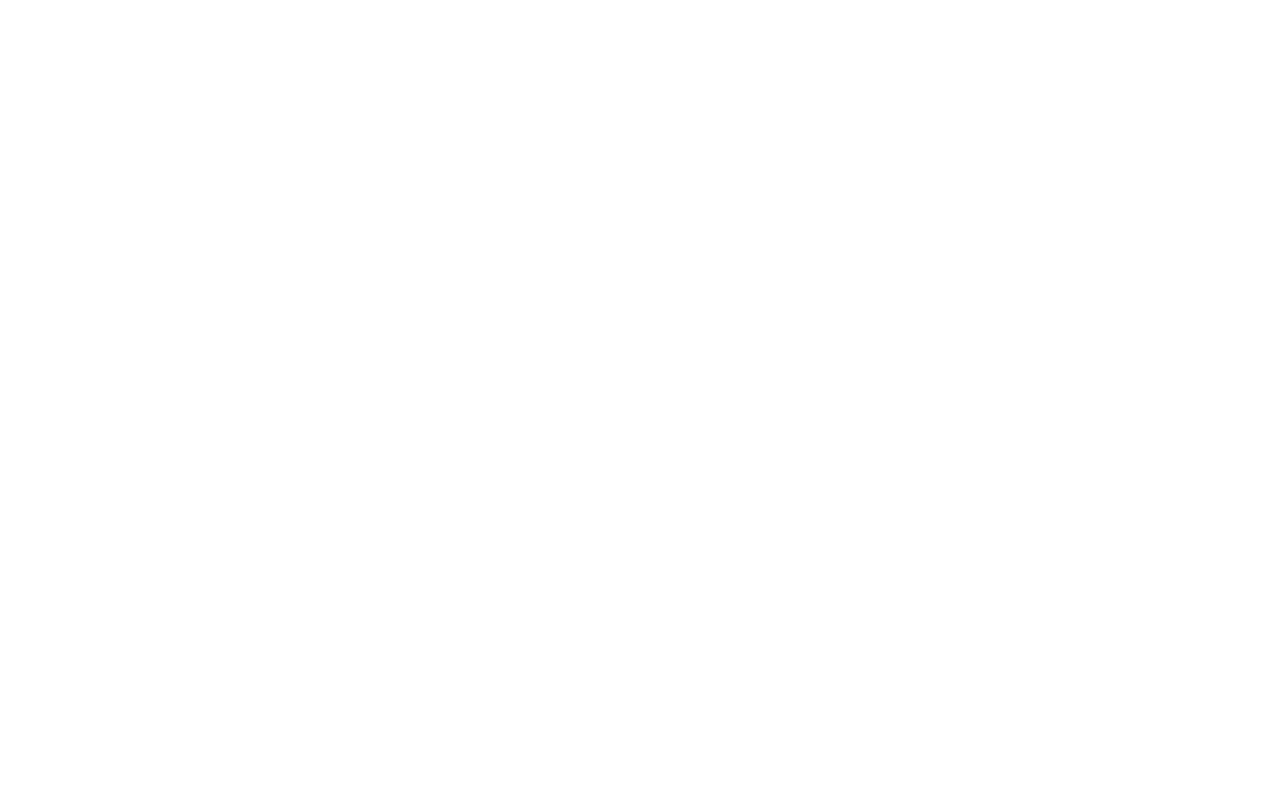
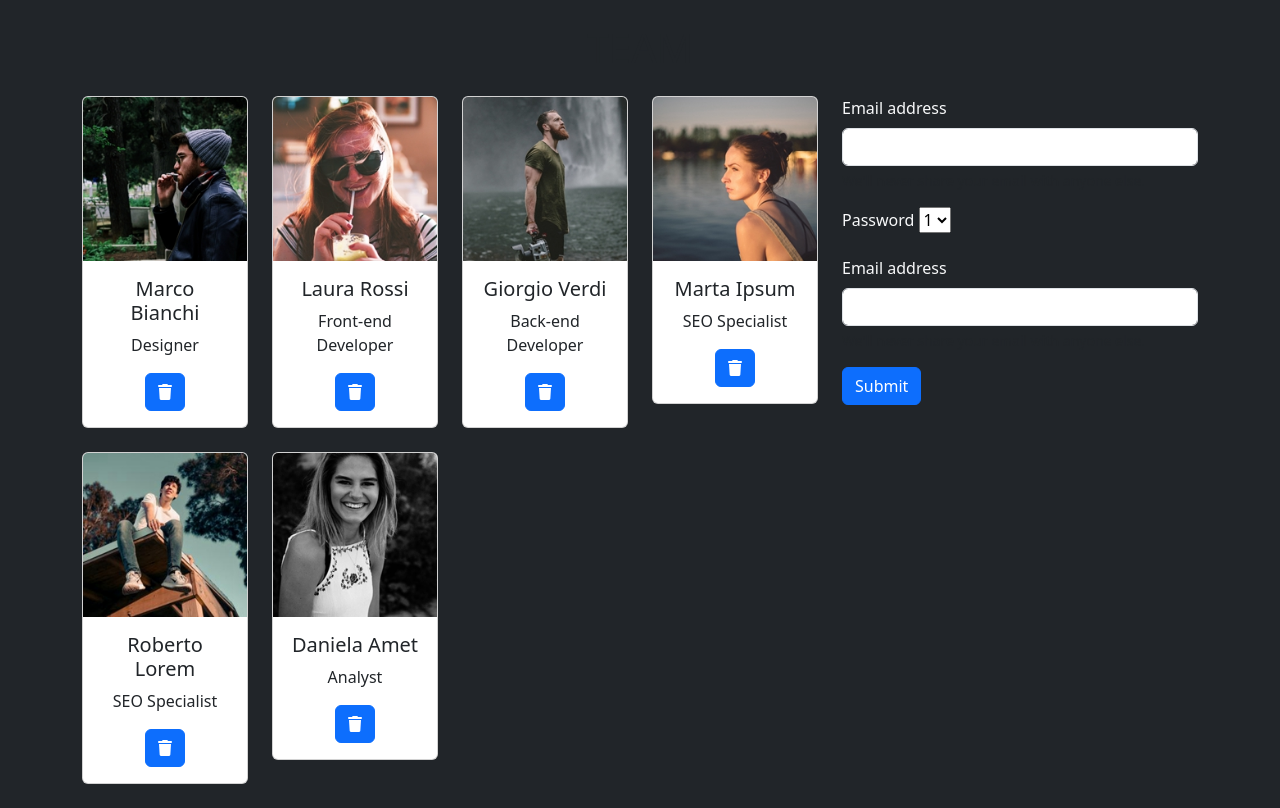
Before and after one commit to Simone-Fratini/js-our-team, a plain HTML site: page index.html in a window 1280 px wide. Drawn offline with nearby package versions, Linux system fonts and the light colour scheme.

Commit message:
added card and delete

```diff
--- a/index.html
+++ b/index.html
@@ -1,11 +1,72 @@
 <!DOCTYPE html>
 <html lang="en">
+
 <head>
     <meta charset="UTF-8">
     <meta name="viewport" content="width=device-width, initial-scale=1.0">
-    <title>Document</title>
+    <title>Team</title>
+    <link rel="stylesheet" href="https://cdnjs.cloudflare.com/ajax/libs/font-awesome/6.6.0/css/all.min.css"
+        integrity="sha512-Kc323vGBEqzTmouAECnVceyQqyqdsSiqLQISBL29aUW4U/M7pSPA/gEUZQqv1cwx4OnYxTxve5UMg5GT6L4JJg=="
+        crossorigin="anonymous" referrerpolicy="no-referrer" />
+
+    <link href="https://cdn.jsdelivr.net/npm/bootstrap@5.3.3/dist/css/bootstrap.min.css" rel="stylesheet"
+        integrity="sha384-QWTKZyjpPEjISv5WaRU9OFeRpok6YctnYmDr5pNlyT2bRjXh0JMhjY6hW+ALEwIH" crossorigin="anonymous">
+    <script type="module" src="script.js"></script>
 </head>
-<body>
+
+<body class="bg-dark">
+
+    <!-- Titolo -->
+    <div class="container text-center mt-4">
+        <h1 class="mb-4">TEAM</h1>
+    </div>
+
+    <!-- Griglia principale -->
+    <div class="container">
+        <div class="row">
+            <!-- Colonna principale con le card -->
+            <div class="col-12 col-lg-8">
+                <div class="row" id="card-container">
+
+                    <!-- Card 1 -->
+
+
+                </div>
+            </div>
+
+            <!-- Colonna vuota -->
+            <div class="col-12 col-lg-4">
+                <form>
+                    <div class="mb-3">
+                        <label for="exampleInputEmail1" class="form-label text-light">Email address</label>
+                        <input type="email" class="form-control" id="exampleInputEmail1" aria-describedby="emailHelp">
+                        <div id="emailHelp" class="form-text">We'll never share your email with anyone else.</div>
+                    </div>
+                    <div class="mb-3">
+                        <label for="exampleInputPassword1" class="form-label  text-light">Password</label>
+                        <select name="options" id="dropdown">
+                            <option value="1">1</option>
+                            <option value="2">2</option>
+                            <option value="3">3</option>
+                        </select>
+                    </div>
+                    <div class="mb-3">
+                        <label for="exampleInputEmail1" class="form-label text-light">Email address</label>
+                        <input type="email" class="form-control" id="exampleInputEmail1" aria-describedby="emailHelp">
+                        <div id="emailHelp" class="form-text">We'll never share your email with anyone else.</div>
+                    </div>
+
+                    <button type="submit" class="btn btn-primary">Submit</button>
+                </form>
+            </div>
+        </div>
+    </div>
+
+    <script src="https://cdn.jsdelivr.net/npm/bootstrap@5.3.3/dist/js/bootstrap.bundle.min.js"
+        integrity="sha384-YvpcrYf0tY3lHB60NNkmXc5s9fDVZLESaAA55NDzOxhy9GkcIdslK1eN7N6jIeHz"
+        crossorigin="anonymous"></script>
+
 
 </body>
+
 </html>
--- a/script.js
+++ b/script.js
@@ -1,3 +1,4 @@
+"use strict";
 const teamMembers = [
   {
     name: "Marco Bianchi",
@@ -36,3 +37,42 @@ const teamMembers = [
     img: "img/female3.png"
   }
 ];
+
+const cardContainer = document.getElementById("card-container");
+
+console.log("ciao");
+
+startupPage();
+
+function startupPage() {
+  // Generazione delle card
+  teamMembers.forEach(member => {
+    const cardTemplate = `
+    <div class="col-12 col-md-6 col-lg-3 mb-4">
+      <div class="card">
+        <img src="${member.img}" class="card-img-top" alt="...">
+        <div class="card-body text-center">
+          <h5 class="card-title">${member.name}</h5>
+          <p class="card-text">${member.role}</p>
+          <button class="btn btn-primary trash-button">
+            <i class="fa-solid fa-trash"></i>
+          </button>
+        </div>
+      </div>
+    </div>
+  `;
+    cardContainer.innerHTML += cardTemplate;
+  });
+
+  // Ascoltatore per il click sui pulsanti di rimozione
+  document.addEventListener("click", event => {
+
+
+    // Verifica se l'elemento cliccato ha la classe "trash-button"
+    if (event.target.classList.contains("trash-button") || event.target.closest(".trash-button")) {
+      // Trova l'elemento più vicino con la classe colonna (rimuovendo l'intera card)
+      const cardColumn = event.target.closest(".col-12");
+      cardColumn.remove();
+    }
+  });
+}
```
